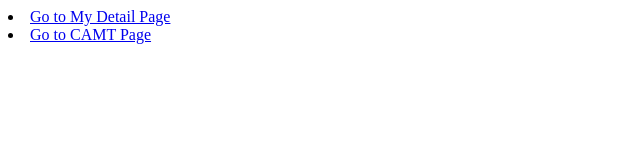
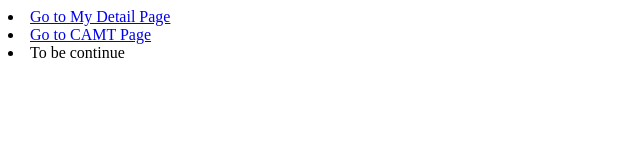
Before and after one commit to ananta46/se234-lab03-3, a plain HTML site: page index.html in a window 1280 px wide. Shown: the whole page, without its empty margins (0-640 px from the left). Drawn offline with Linux system fonts and the light colour scheme.

Commit message:
Tobe continue

```diff
--- a/index.html
+++ b/index.html
@@ -1,2 +1,3 @@
 <li><a href="profile.html">Go to My Detail Page</a></li>
 <li><a href="camt.html">Go to CAMT Page</a></li>
+<li>To be continue</li>
```
